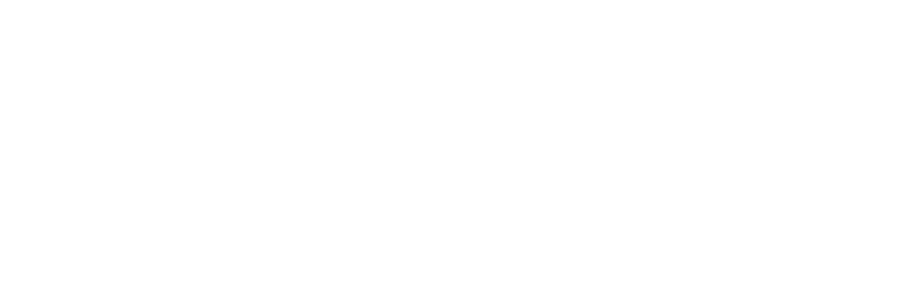
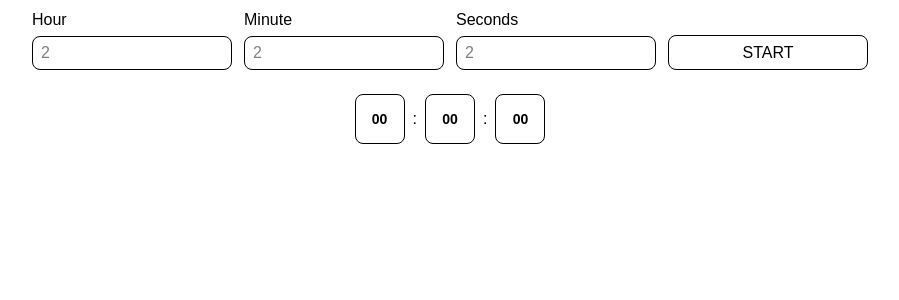
Before and after one commit to RaminMajidi/timer-task, a Next.js app: page / in a window 1280 px wide. Shown: the top 300 px of the page, without its empty margins (190-1089 px from the left). Built offline with nearby package versions, Linux system fonts and the light colour scheme.

Commit message:
[add] part2

```diff
--- a/src/app/page.tsx
+++ b/src/app/page.tsx
@@ -1,8 +1,11 @@
+import ShowTimer from "@/components/timer/showTimer/Index";
+import TopInputs from "@/components/timer/topInputs/Index";
 
 export default function Home() {
   return (
     <section>
-
+      <TopInputs />
+      <ShowTimer/>
     </section>
   );
 }
--- a/src/components/custom/Buttom.tsx
+++ b/src/components/custom/Buttom.tsx
@@ -4,11 +4,13 @@
     text: string;
     className: string;
     isPending: boolean;
-    type: "button" | "submit"
+    type: "button" | "submit";
+    onClickHandler: () => void;
 }
 
 const Buttom: React.FC<TProps> = ({
     className,
+    onClickHandler,
     isPending,
     text,
     type = "button",
@@ -16,6 +18,7 @@
 }) => {
     return (
         <button
+            onClick={onClickHandler}
             type={type}
             className={className}
             disabled={isPending}
--- a/src/components/custom/Input.tsx
+++ b/src/components/custom/Input.tsx
@@ -1,39 +1,44 @@
 'use client';
-import React from 'react'
 
 type TProps = {
   placeholder: string;
   label: string;
   name: string;
+  value: number | string ;
   type: "number" | "text";
-  changeHandler: () => void;
+  changeHandler: (e: React.ChangeEvent<HTMLInputElement>) => void;
   className: string;
+  defaultValue?: string | number;
 }
 
 const Input: React.FC<TProps> = ({
   placeholder,
   label,
   type,
+  value,
   name,
   changeHandler,
   className,
+  defaultValue,
   ...rest
 }) => {
   return (
-    <>
+    <div className={`flex flex-col w-full max-w-[200px] gap-1`}>
       <label className={``}>
         {label}
       </label>
       <input
+        defaultValue={defaultValue}
         name={name}
         className={className}
         placeholder={placeholder}
         type={type}
+        value={value || ""}
         onChange={changeHandler}
         {...rest}
       />
-    </>
+    </div>
   )
 }
 
-export default Input
+export default Input;
--- /dev/null
+++ b/src/components/timer/btnStart/BtnStart.tsx
@@ -0,0 +1,32 @@
+'use client';
+import Buttom from "@/components/custom/Buttom";
+import { useTimerStore } from "@/stores/TimerStore";
+import Swal from 'sweetalert2'
+
+const BtnStart = () => {
+
+    const { hour, minute, second } = useTimerStore();
+
+    const startTimeHandler = () => {
+        if (!hour && !minute && !second) {
+            Swal.fire({
+                icon: "error",
+                title: "Oops...",
+                text: "Please fill in at least one of the fields.",
+            });
+        }
+    }
+
+
+    return (
+        <Buttom
+            onClickHandler={startTimeHandler}
+            text="START"
+            className={`w-[200px] border h-[35px] rounded-lg`}
+            isPending={false}
+            type="button"
+        />
+    )
+}
+
+export default BtnStart
--- /dev/null
+++ b/src/components/timer/showTimer/Index.tsx
@@ -0,0 +1,28 @@
+"use client";
+import { useTimerStore } from '@/stores/TimerStore'
+import { TimerItem } from './TimerItem';
+
+const ShowTimer = () => {
+    const { hour, minute, second } = useTimerStore();
+    return (
+        <div className='flex flex-wrap gap-2 justify-center items-center my-4 mx-auto'>
+            <TimerItem
+                calssName=''
+                value={hour ? hour : 0}
+            />
+            {" : "}
+            <TimerItem
+                calssName=''
+                value={minute ? minute : 0}
+            />
+            {" : "}
+            <TimerItem
+                calssName=''
+                value={second ? second : 0}
+            />
+
+        </div>
+    )
+}
+
+export default ShowTimer
--- /dev/null
+++ b/src/components/timer/showTimer/TimerItem.tsx
@@ -0,0 +1,18 @@
+import React from 'react'
+
+type TProps = {
+    value: string | number;
+    calssName?: string;
+}
+
+export const TimerItem: React.FC<TProps> = ({
+    value,
+    calssName=""
+}) => {
+    return (
+        <p className={`${calssName} flex justify-center items-center
+        rounded-lg border p-1 w-[50px] h-[50px] font-bold text-sm`}>
+            {(+value < 10) ? `0${value}` : value}
+        </p>
+    )
+}
--- a/src/components/timer/topInputs/Index.tsx
+++ b/src/components/timer/topInputs/Index.tsx
@@ -1,18 +1,47 @@
+'use client'
 import Input from "@/components/custom/Input"
+import { useTimerStore } from "@/stores/TimerStore";
+import BtnStart from "../btnStart/BtnStart";
 
-const Index = () => {
+const TopInputs = () => {
+
+    const { hour, setHour, minute, setMinute, second, setSecond } = useTimerStore();
+
+
     return (
-        <article>
+        <article className={`flex flex-wrap gap-3 p-2 items-end justify-center`}>
             <Input
                 label="Hour"
-                className=""
+                className="border px-2 py-1 rounded-lg"
                 name="hour"
                 placeholder="2"
                 type="number"
-                changeHandler={() => { }}
+                changeHandler={(e) => { setHour(+e.target.value) }}
+                value={hour as number}
             />
+
+            <Input
+                label="Minute"
+                className="border px-2 py-1 rounded-lg"
+                name="minute"
+                placeholder="2"
+                type="number"
+                value={minute as number}
+                changeHandler={(e) => { setMinute(+e.target.value) }}
+
+            />
+            <Input
+                label="Seconds"
+                className="border px-2 py-1 rounded-lg"
+                name="seconds"
+                placeholder="2"
+                type="number"
+                value={second as number}
+                changeHandler={(e) => { setSecond(+e.target.value) }}
+            />
+            <BtnStart />
         </article>
     )
 }
 
-export default Index
+export default TopInputs;
--- /dev/null
+++ b/src/stores/TimerStore.ts
@@ -0,0 +1,22 @@
+import { create } from "zustand";
+import { devtools } from "zustand/middleware";
+
+type TimerState = {
+    hour: number | null;
+    minute: number | null;
+    second: number | null;
+    setHour: (hour: number) => void;
+    setMinute: (minute: number) => void;
+    setSecond: (second: number) => void;
+}
+
+export const useTimerStore = create<TimerState>()(devtools(
+    (set, get) => ({
+        hour: null,
+        minute: null,
+        second: null,
+        setHour: (hour) => { set((state) => ({ ...state, hour })) },
+        setMinute: (minute) => { set((state) => ({ ...state, minute })) },
+        setSecond: (second) => { set((state) => ({ ...state, second })) },
+
+    })));
```
Also changed, not shown: package.json (+6 -4 lines), 1 other file (tests, documents, lock files or other folders).
